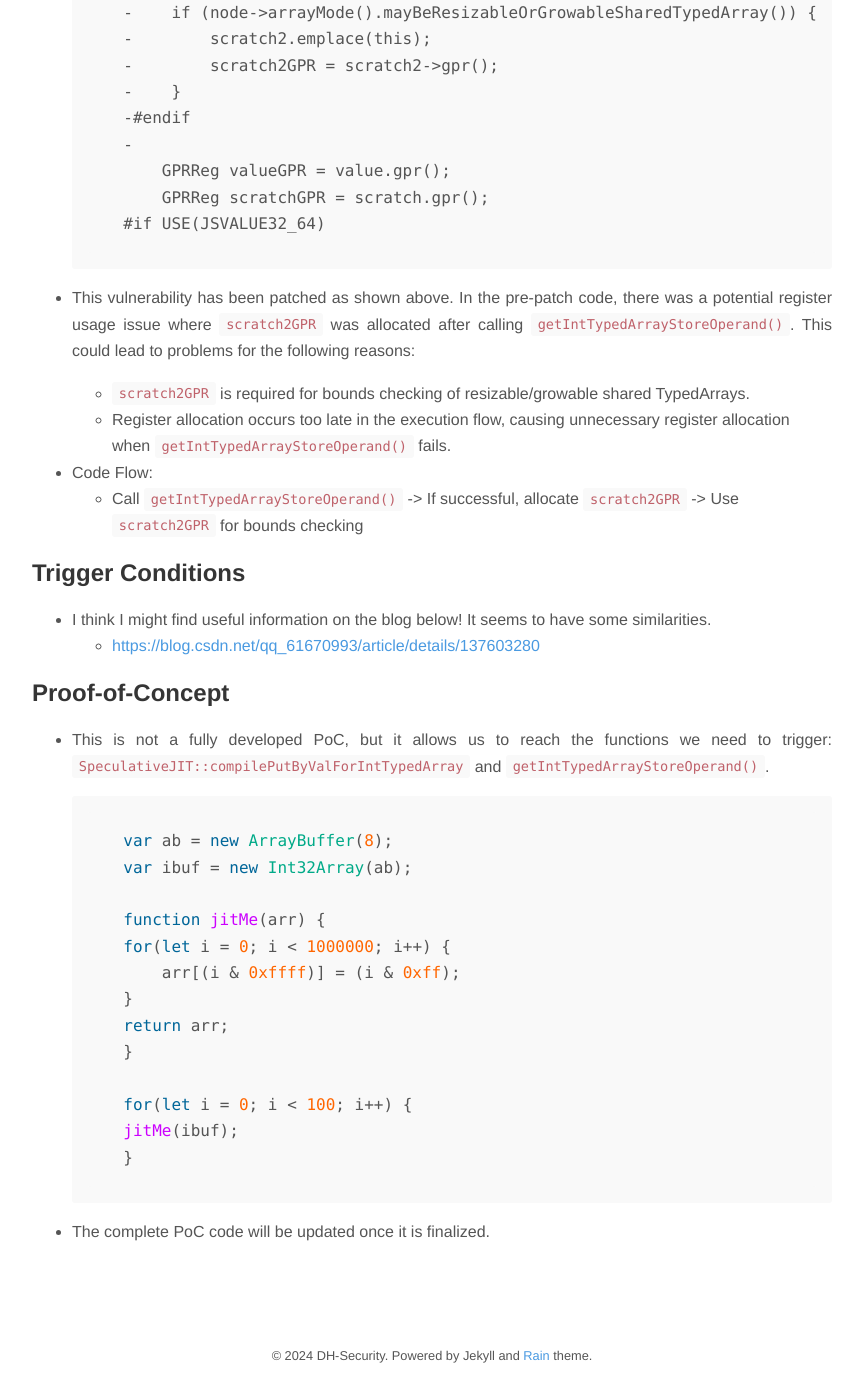
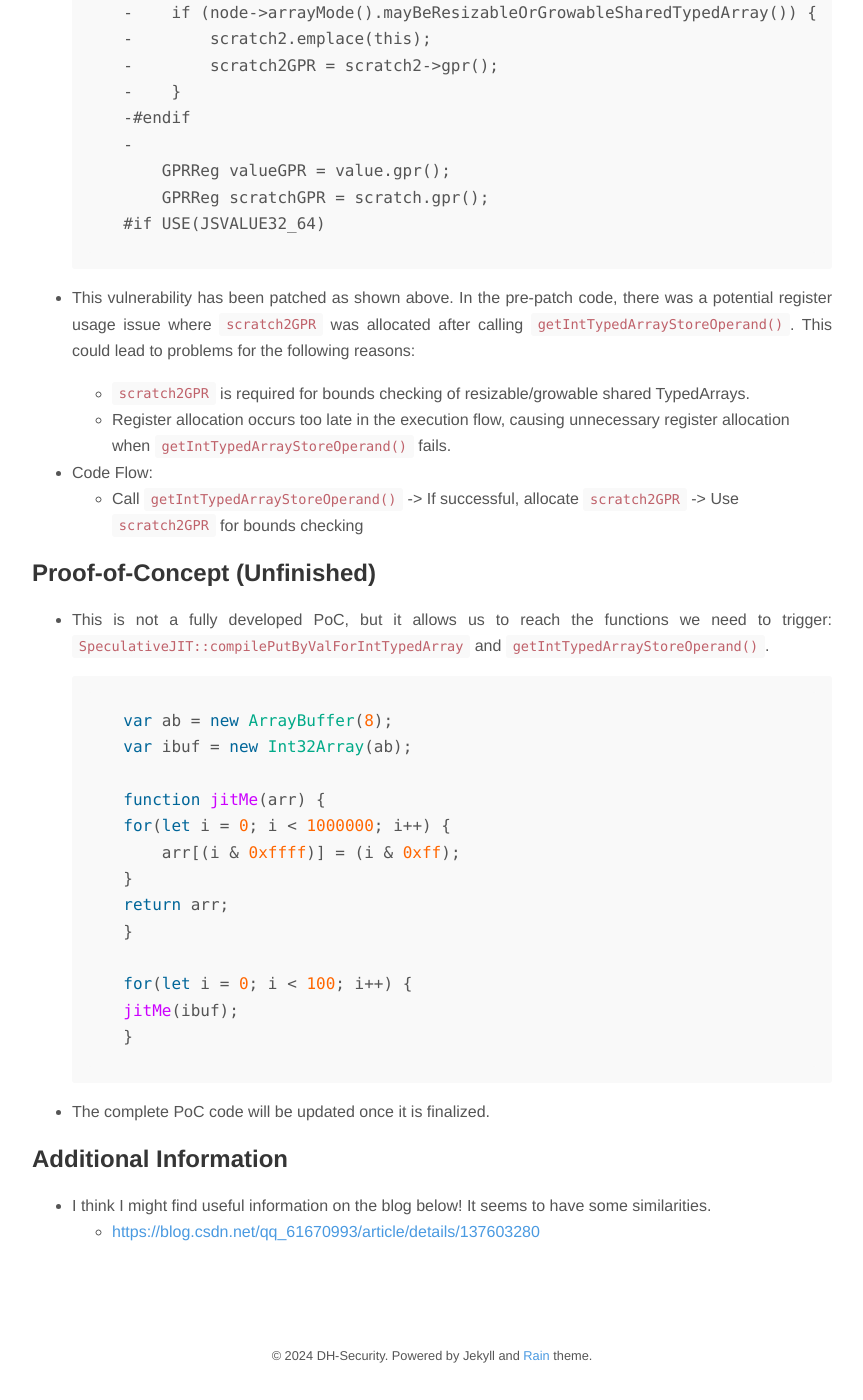
Before and after one commit to l33d0hyun/l33d0hyun.github.io, a Jekyll site: the page built from _posts/2024-12-01-CVE-2024-44308.md, in a window 1280 px wide and 1400 px high, scrolled down 1566 px. Shown: the whole window, without its empty margins (208-1071 px from the left). Built offline with Jekyll 4.4.1, drawn with Linux system fonts in a browser that asks for light colours; nearby versions of some CDN libraries; part of the change alters nothing that is shown.

Commit message:
Add_CVE-2024-44308

````diff
--- a/_posts/2024-12-01-CVE-2024-44308.md
+++ b/_posts/2024-12-01-CVE-2024-44308.md
@@ -64,11 +64,7 @@ author: "Dohyun Lee (@l33d0hyun)"
 - Code Flow:
   - Call `getIntTypedArrayStoreOperand()` -> If successful, allocate `scratch2GPR` -> Use `scratch2GPR` for bounds checking
 
-## Trigger Conditions
-- I think I might find useful information on the blog below! It seems to have some similarities.
-  - [https://blog.csdn.net/qq_61670993/article/details/137603280](https://blog.csdn.net/qq_61670993/article/details/137603280)
-
-## Proof-of-Concept
+## Proof-of-Concept (Unfinished)
 - This is not a fully developed PoC, but it allows us to reach the functions we need to trigger: `SpeculativeJIT::compilePutByValForIntTypedArray` and `getIntTypedArrayStoreOperand()`.
 
     ```js
@@ -88,3 +84,7 @@ author: "Dohyun Lee (@l33d0hyun)"
     ```
 
 - The complete PoC code will be updated once it is finalized.
+
+## Additional Information
+- I think I might find useful information on the blog below! It seems to have some similarities.
+  - [https://blog.csdn.net/qq_61670993/article/details/137603280](https://blog.csdn.net/qq_61670993/article/details/137603280)
````
